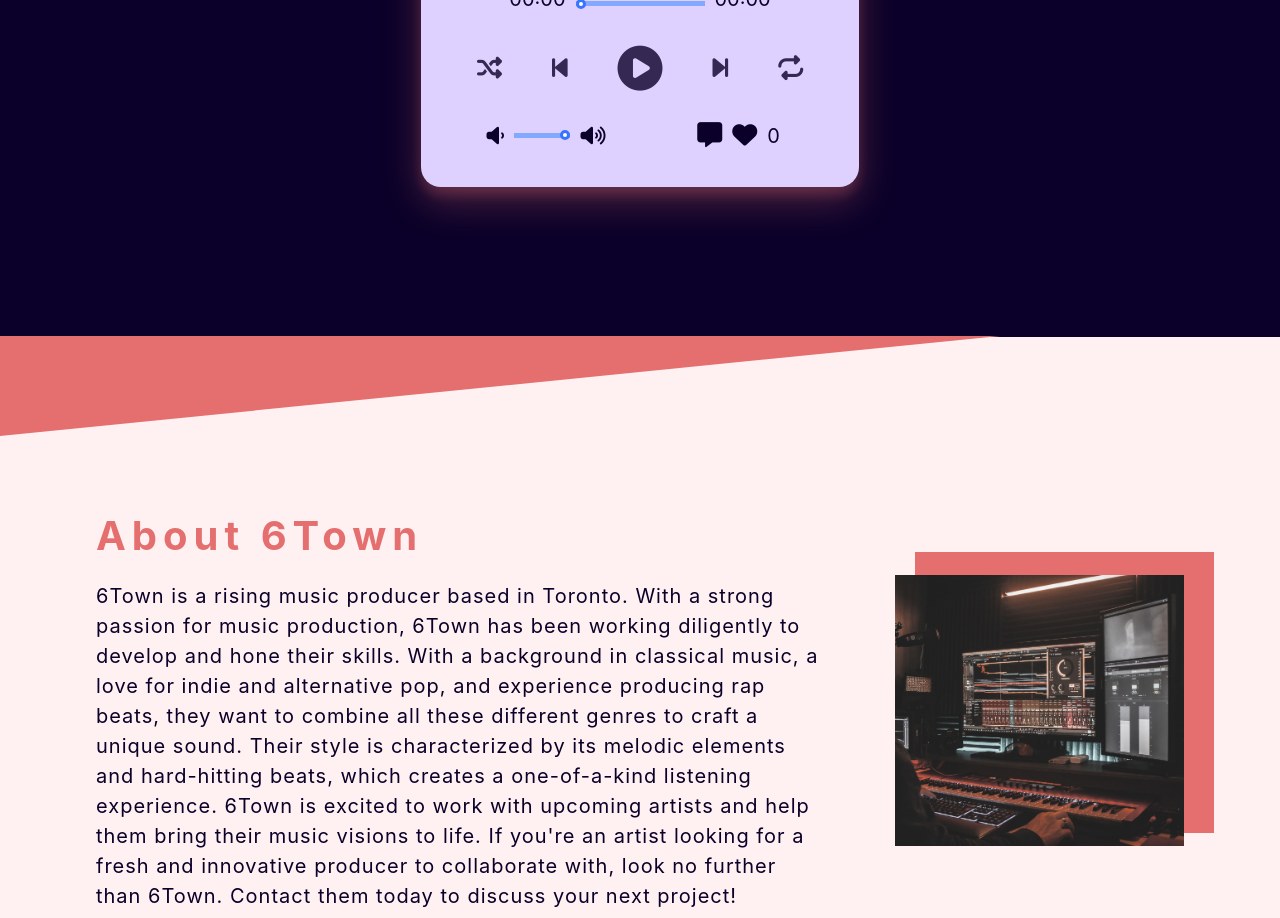
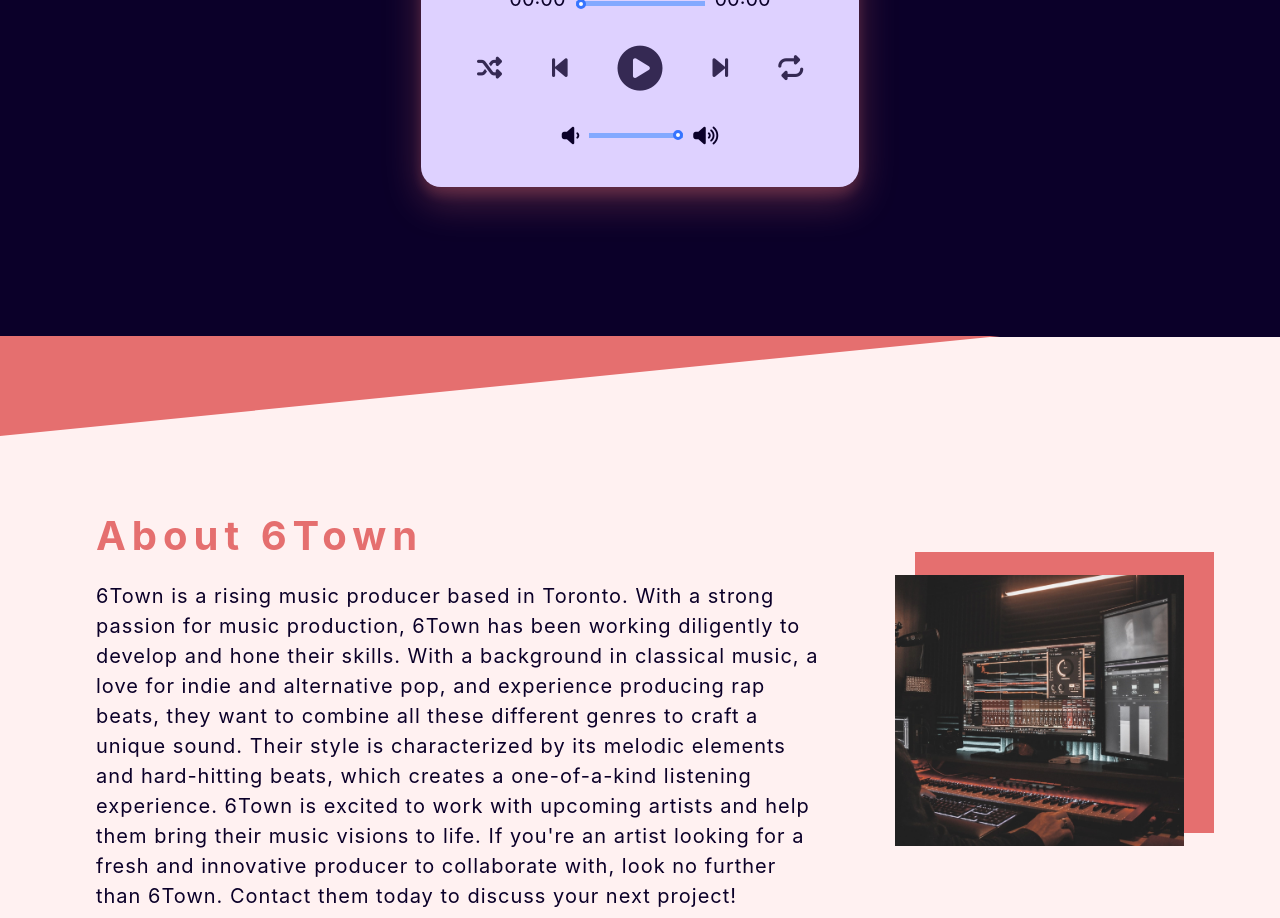
Before and after one commit to six-town-productions/six-town-productions-repo, a React (Create React App) app: page / in a window 1280 px wide. Shown: the part 1440-2358 px from the top of the page. Built offline with nearby package versions, Linux system fonts and the light colour scheme.

Commit message:
removed comment and like button for production, changed width volumnSliderContainer

```diff
--- a/src/component/Player.js
+++ b/src/component/Player.js
@@ -202,13 +202,13 @@ const Player = () => {
                         </li>
                         <li><i className="fa-solid fa-volume-high"></i></li>
                     </ul>
-                    <ul>
+                    {/* <ul>
                         <li><i className="fa-solid fa-message" //onclick={createComment()}
                         ></i></li>
                         <li><i className="fa-solid fa-heart" //onclick={addLike()}
                         ></i></li>
                         <li><p className="likeNumber">0</p></li>
-                    </ul>
+                    </ul> */}
                 </ul>
             </div>
         </section>
--- a/src/partials/_music.scss
+++ b/src/partials/_music.scss
@@ -81,7 +81,7 @@
 }
 
 .volumeSliderContainer {
-    width: 30%;
+    width: 50%;
     padding-bottom: 10px
 }
 
```
